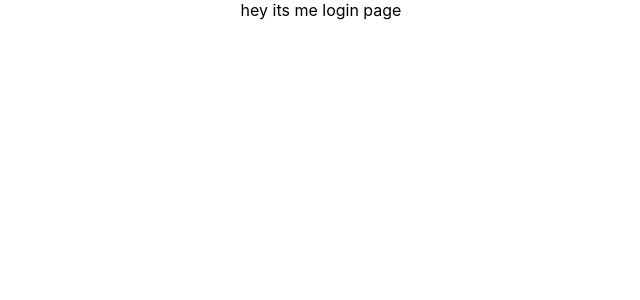
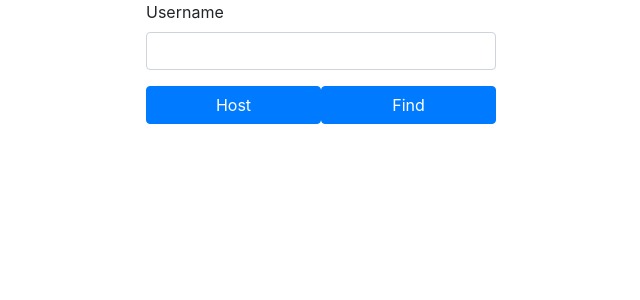
Before and after one commit to qystaubai/late, a React (Create React App) app: page / in a window 1280 px wide. Shown: the top 300 px of the page, without its empty margins (319-959 px from the left). Built offline with nearby package versions, Linux system fonts and the light colour scheme.

Commit message:
Login Page

```diff
--- a/package.json
+++ b/package.json
@@ -11,6 +11,7 @@
     "@types/react": "^16.9.49",
     "@types/react-dom": "^16.9.8",
     "@types/react-router-dom": "^5.1.5",
+    "bootstrap": "^4.5.2",
     "react": "^16.13.1",
     "react-dom": "^16.13.1",
     "react-router-dom": "^5.2.0",
--- a/src/App.tsx
+++ b/src/App.tsx
@@ -2,13 +2,15 @@ import React from 'react';
 import {BrowserRouter as Router, Switch, Route, Redirect} from 'react-router-dom';
 import './App.css';
 import {LoginPage} from "./pages/LoginPage";
+import LobbyPage from "./pages/LobbyPage";
 
-function App() {
+const App: React.FC = () => {
   return (
-    <div className="App">
+    <div className="container">
       <Router>
         <Switch>
-            <Route path={"/"} component={LoginPage}/>
+            <Route path={"/"} component={LoginPage} exact/>
+            <Route path={"/lobby"} component={LobbyPage}/>
             <Redirect to={'/'}/>
         </Switch>
       </Router>
--- a/src/index.css
+++ b/src/index.css
@@ -1,3 +1,5 @@
+@import '~bootstrap/dist/css/bootstrap.min.css';
+
 body {
   margin: 0;
   font-family: -apple-system, BlinkMacSystemFont, 'Segoe UI', 'Roboto', 'Oxygen',
--- /dev/null
+++ b/src/pages/LobbyPage.tsx
@@ -0,0 +1,20 @@
+import React from 'react';
+
+interface Props {
+    location: {
+        state: {
+            username: string
+        }
+    }
+}
+
+const LobbyPage: React.FC<Props> = (props: Props) => {
+    console.log(props.location.state.username)
+    return (
+        <>
+            lobby
+        </>
+    )
+}
+
+export default LobbyPage;
--- a/src/pages/LoginPage.tsx
+++ b/src/pages/LoginPage.tsx
@@ -1,9 +1,37 @@
-import React, {useContext, useState} from "react";
+import React, {useState} from "react";
+import {Link} from "react-router-dom";
 
-export const LoginPage = () => {
+export const LoginPage: React.FC = () => {
+
+    const [username, setUsername] = useState<String>('')
+
+    const handleChange: ((e: React.ChangeEvent<HTMLInputElement>) => void) = (e: React.ChangeEvent<HTMLInputElement>) => {
+        setUsername(e.target.value)
+    }
+
+    const host: (() => void) = async () => {
+        console.log('host')
+        // await setTimeout(() => {console.log('haha')}, 500)
+    }
     return (
         <>
-           <div>hey its me login page</div>
+            <div className="row justify-content-center">
+                <form className="col-4">
+                    <div className="form-group">
+                        <label htmlFor="username">Username</label>
+                        <input className="form-control" id="username" onChange={handleChange}/>
+                    </div>
+                    <Link to={{
+                        pathname: "/lobby",
+                        state: { username: username }
+                    }}>
+                        <button className="btn btn-primary col-6" onClick={host}>Host</button>
+                    </Link>
+                    <Link to="/lobby">
+                        <button className="btn btn-primary col-6">Find</button>
+                    </Link>
+                </form>
+            </div>
         </>
     )
 }
```
Also changed, not shown: 1 other file (tests, documents, lock files or other folders).
